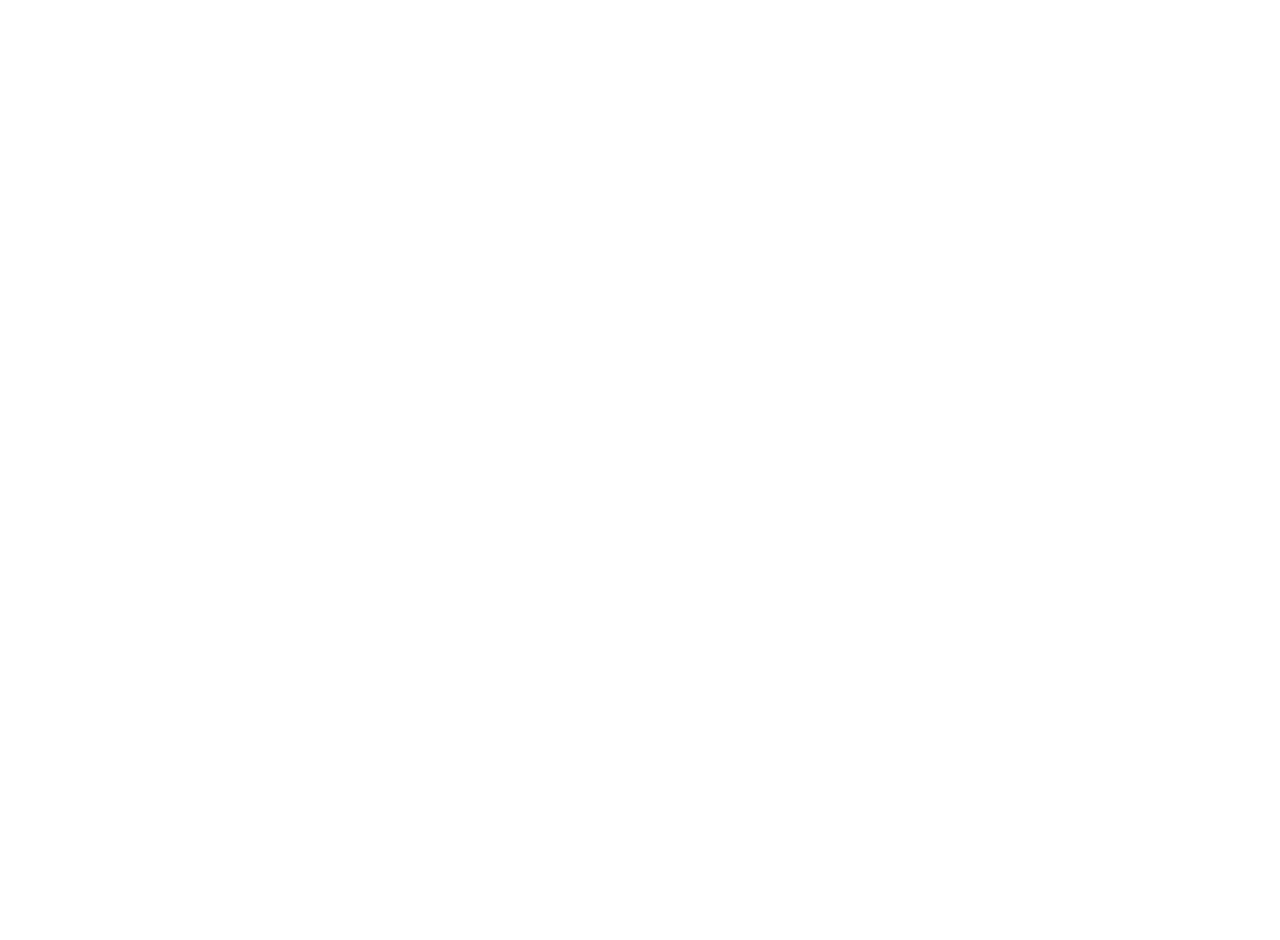
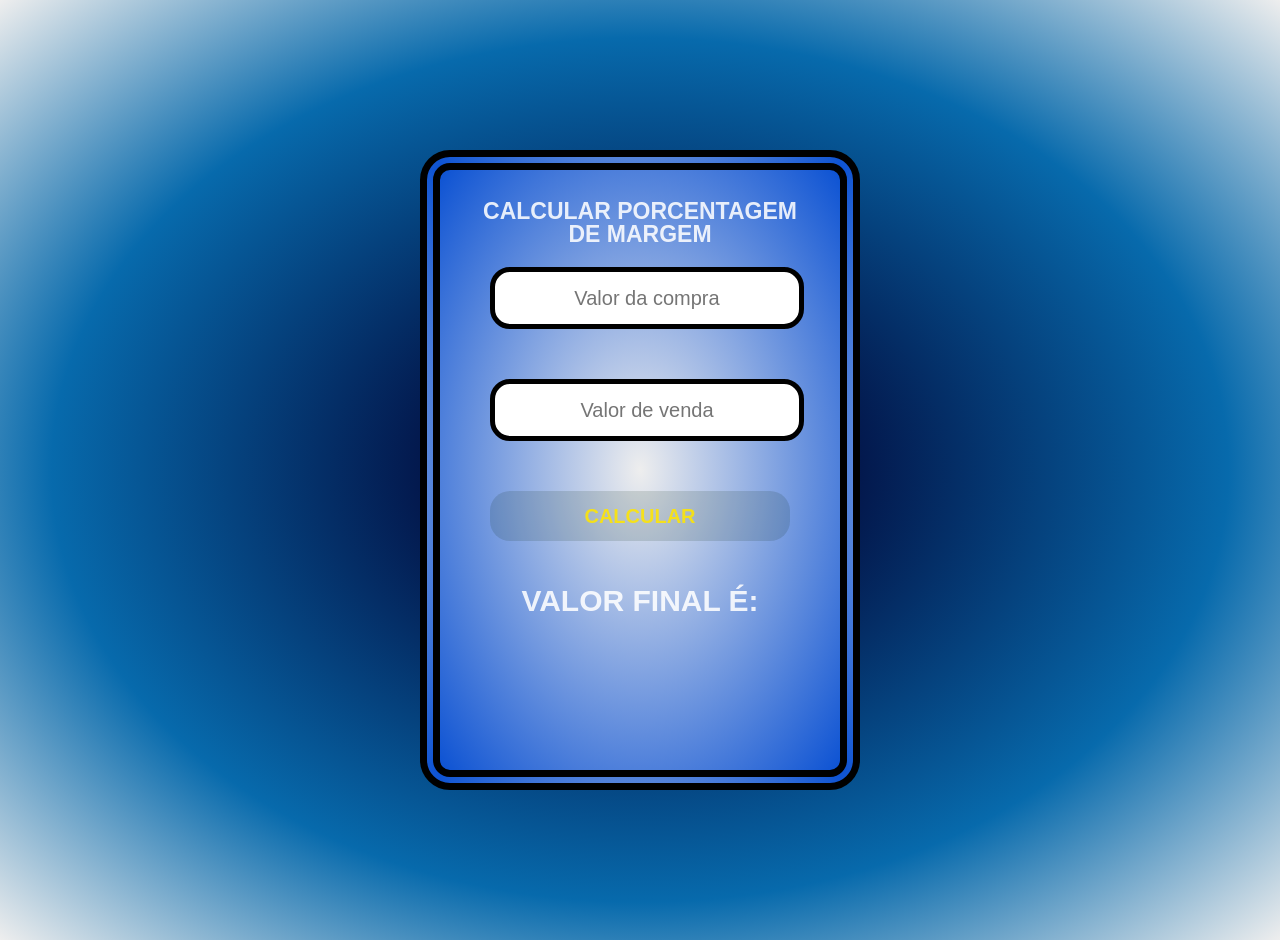
Before and after one commit to CephasTI/Projeto-porcentagem-de-margem, a plain HTML site: page index.html in a window 1280 px wide. Before the commit the page ends 800 px from the top, so only its background shows below. Drawn offline with Linux system fonts and the light colour scheme.

Commit message:
Interface de index com inputs e button

```diff
--- a/index.html
+++ b/index.html
@@ -1,14 +1,38 @@
 <!DOCTYPE html>
-<html lang="pt-br">
+<html lang="en">
 <head>
     <link rel="stylesheet" href="reset.css">
     <meta charset="UTF-8">
     <meta http-equiv="X-UA-Compatible" content="IE=edge">
     <meta name="viewport" content="width=device-width, initial-scale=1.0">
     <link rel="stylesheet" href="style.css">
-    <title>Porcentagem</title>
+    <title>Porcentagem de margem</title>
 </head>
 <body>
 
+<main>
+
+    <div class="container">
+        <section class="elemento">
+
+            <h1>calcular porcentagem de margem</h1>
+            <div class="caixaInputs">
+
+                <input type="text" class="inputValores" placeholder="Valor da compra">
+
+                <input type="text" class="inputValores" placeholder="Valor de venda">
+
+                <button type="submit" class="buttonCalc"><h2>CALCULAR</h2></button>
+
+                <h3>valor final é:</h3>
+
+            </div>
+
+        </section>
+
+    </div>
+
+</main>
+
 </body>
 </html>
--- a/style.css
+++ b/style.css
@@ -0,0 +1,97 @@
+main {
+
+}
+
+.container {
+    padding: 150px 200px;
+    background: radial-gradient(
+         rgb(2, 6, 56) 15%,
+         rgb(7, 106, 172) 65%,
+         #eee);
+    position: relative;
+}
+
+.elemento {
+    margin: 0 auto;
+    background: radial-gradient(#eee, rgb(12, 82, 211));
+    color: #fff;
+    width: 400px;
+    height: 600px;
+    position: relative;
+    border-radius: 30px;
+    border: 20px solid #000;
+    border-style:double;
+}
+
+h1 {
+    font-size: 23px;
+    text-transform: uppercase;
+    text-align: center;
+    color: rgba(255, 255, 255, 0.867);
+    position: absolute;
+    margin: 30px;
+    font-weight: bold;
+    font-family: Arial, Helvetica, sans-serif;
+}
+
+.caixaInputs {
+    margin: 0 auto;
+    padding: 18% 0;
+    width: 300px;
+    height: 100%;
+    border-radius: 5px;
+    border: none;
+    position: relative;
+    box-sizing: border-box;
+}
+
+.inputValores {
+    margin: 25px 0;
+    width: 300px;
+    height: 50px;
+    border-radius: 20px;
+    border: 5px solid #000;
+    position: relative;
+    font-size: 20px;
+    text-align: center;
+}
+
+.buttonCalc {
+    margin: 25px 0;
+    width: 300px;
+    height: 50px;
+    background: #0202;
+    border-radius: 20px;
+    border: none;
+    position: relative;
+    font-size: 20px;
+    text-align: center;
+    transition: all, 0.3s
+}
+
+.buttonCalc:hover{
+    background: rgba(160, 160, 156, 0.867);
+    transform: scale(1.2);
+}
+
+.buttonCalc:active{
+    background: rgba(37, 37, 133, 0.867);
+    transform: scale(1.09)
+}
+
+h2 {
+    margin: 0;
+    color: rgba(255, 230, 0, 0.867);
+    font-family: Arial, Helvetica, sans-serif;
+    font-weight: bold;
+}
+
+h3 {
+    margin: 20px;
+    color: rgba(255, 255, 255, 0.867);
+    font-family: Arial, Helvetica, sans-serif;
+    text-align: center;
+    font-size: 30px;
+    font-weight: bold;
+    text-transform: uppercase;
+}
```
